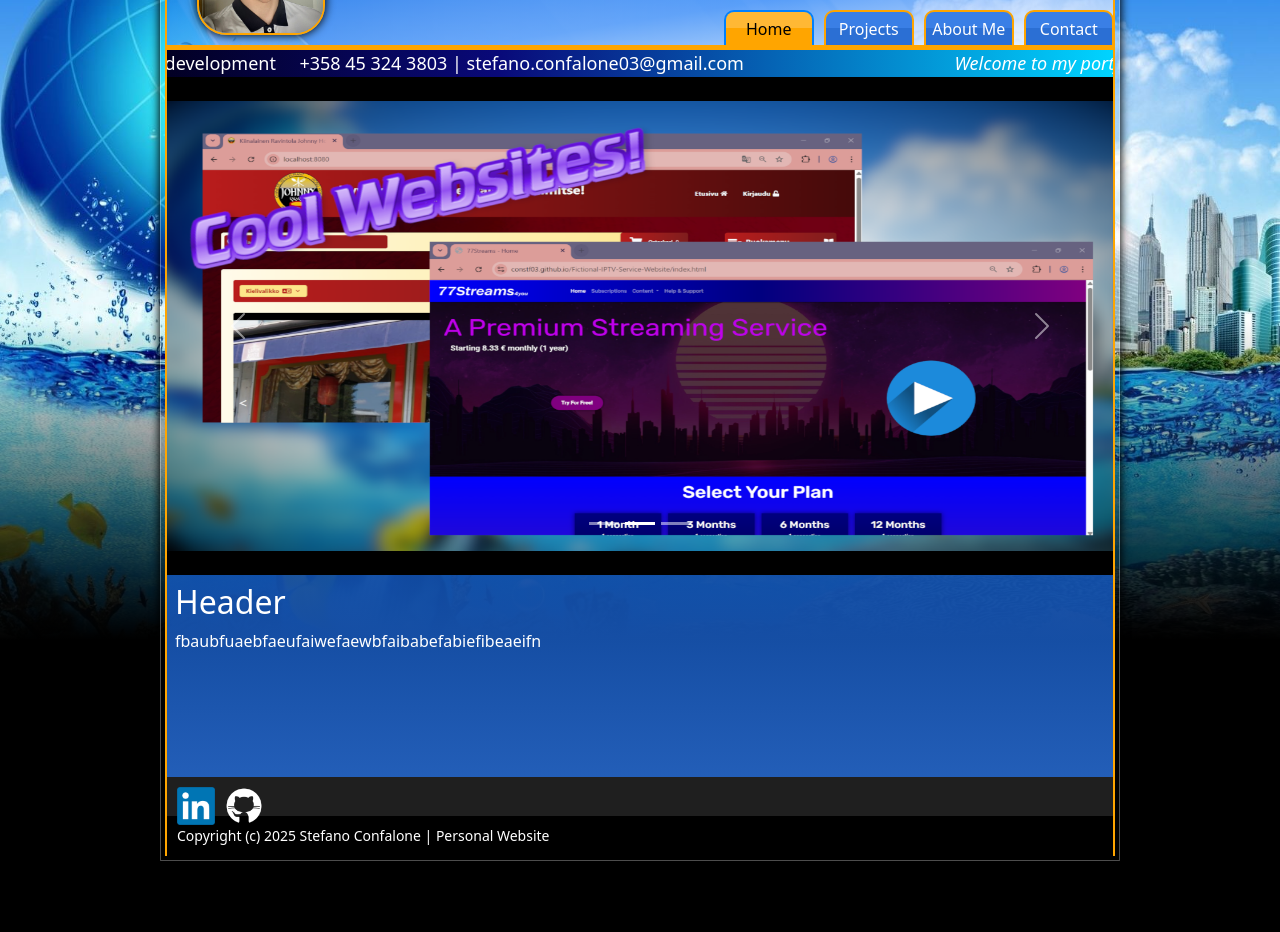
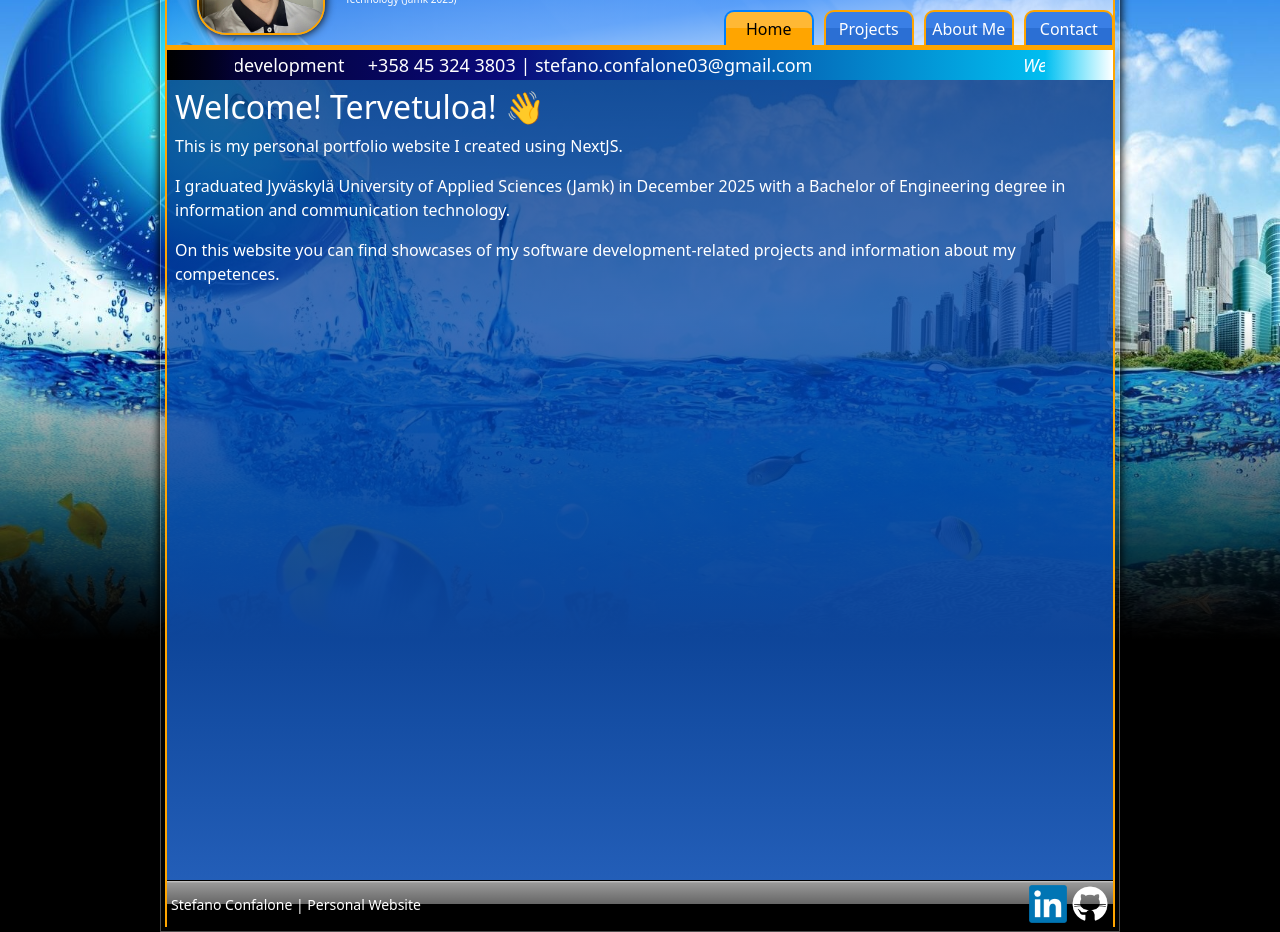
Before and after one commit to constf03/Portfolio-V3, a Next.js app in the folder src/: page / in a window 1280 px wide. Shown: the part 160-1092 px from the top of the page. Before the commit the page ends 1021 px from the top, so only its background shows below. Built offline with nearby package versions, Linux system fonts and the light colour scheme.

Commit message:
update files

```diff
--- a/src/app/contact/layout.tsx
+++ b/src/app/contact/layout.tsx
@@ -15,8 +15,8 @@
 });
 
 export const metadata: Metadata = {
-  title: "Confalone Stefano's Portfolio - Contact",
-  description: "Find my contact information here.",
+  title: "Contact - Stefano Confalone Sofware Development Portfolio",
+  description: "Software pevelopment portfolio contact page.",
 };
 
 export default function RootLayout({
--- a/src/app/layout.tsx
+++ b/src/app/layout.tsx
@@ -16,7 +16,7 @@
 
 export const metadata: Metadata = {
   title: "Home - Stefano Confalone Sofware Development Portfolio",
-  description: "Software pevelopment portfolio home page",
+  description: "Software pevelopment portfolio home page.",
 };
 
 export default function RootLayout({
--- a/src/app/page.tsx
+++ b/src/app/page.tsx
@@ -18,6 +18,7 @@
           <UnderNavBar />
           <MarqueeBanner />
           <Content>
+            {/*
             <div
               style={{ width: "100%", height: 24, backgroundColor: "black" }}
             ></div>
@@ -26,9 +27,23 @@
               style={{ width: "100%", height: 24, backgroundColor: "black" }}
             ></div>
             <div></div>
+            */}
             <section style={{ marginBottom: "100px", padding: "8px" }}>
-              <h2>Header</h2>
-              <p>fbaubfuaebfaeufaiwefaewbfaibabefabiefibeaeifn</p>
+              <h2>Welcome! Tervetuloa! &#128075;</h2>
+              <p>
+                This is my personal portfolio website I created using NextJS.
+              </p>
+              <p>
+                I graduated Jyväskylä University of Applied Sciences (Jamk) in
+                December 2025 with a Bachelor of Engineering degree in
+                information and communication technology.
+              </p>
+              <p>
+                On this website you can find showcases of my software
+                development-related projects and information about my
+                competences.
+              </p>
+              <p></p>
             </section>
           </Content>
           <Footer />
--- a/src/components/Banner/Banner.tsx
+++ b/src/components/Banner/Banner.tsx
@@ -16,7 +16,8 @@
             className={styles.portrait}
             width={128}
             height={128}
-            alt="..."
+            alt="Stefano Confalone"
+            loading="lazy"
           />
           <div style={{ display: "flex", flexDirection: "column" }}>
             <h2 className={styles.name_tag}>
@@ -25,7 +26,10 @@
             <span>
               <i>My Software Development Portfolio</i>
             </span>
-            <small>Bachelor of Engineering (JAMK 2025)</small>
+            <span style={{ fontSize: "10px" }}>
+              Bachelor of Engineering, Information and Communication Technology
+              (Jamk 2025)
+            </span>
           </div>
         </div>
         <div className={styles.nav_wrapper}>{children}</div>
--- a/src/components/Content/Content.module.css
+++ b/src/components/Content/Content.module.css
@@ -3,10 +3,5 @@
   flex-direction: column;
   background: var(--content-bg);
   color: white;
+  min-height: 100vh;
 }
-
-@media only screen and (min-width: 1800px) {
-  .container_content {
-    min-height: 100vh;
-  }
-}
--- a/src/components/Footer/Footer.module.css
+++ b/src/components/Footer/Footer.module.css
@@ -1,9 +1,11 @@
 .footer {
   display: flex;
-  flex-direction: column;
-  padding: 10px;
+  align-items: center;
+  justify-content: space-between;
+  padding: 4px;
   color: white;
-  background: var(--dual-dark);
+  background: var(--footer-bg);
+  border-top: 1.5px solid black;
   position: relative;
   width: 100%;
   bottom: 0;
@@ -11,7 +13,7 @@
 
 .footer_links {
   display: flex;
-  gap: 10px;
+  gap: 4px;
 }
 
 .copyright_tag {
--- a/src/components/Footer/Footer.tsx
+++ b/src/components/Footer/Footer.tsx
@@ -8,6 +8,9 @@
 export default function Footer() {
   return (
     <div className={styles.footer}>
+      <small className={styles.copyright_tag}>
+        Stefano Confalone | Personal Website
+      </small>
       <div className={styles.footer_links}>
         <Link
           href="https://www.linkedin.com/in/stefano-confalone-a0ba352a7/"
@@ -19,9 +22,6 @@
           <Image src={logo_github} width={38} height={38} alt="" />
         </Link>
       </div>
-      <small className={styles.copyright_tag}>
-        Copyright (c) 2025 Stefano Confalone | Personal Website
-      </small>
     </div>
   );
 }
--- a/src/components/MarqueeBanner/MarqueeBanner.module.css
+++ b/src/components/MarqueeBanner/MarqueeBanner.module.css
@@ -1,5 +1,6 @@
-.banner_container {
+.marquee_container {
   background: var(--marquee-bg);
+  height: 30px;
   color: white;
   display: flex;
   align-items: center;
@@ -7,3 +8,17 @@
   white-space: pre-wrap;
   font-size: large;
 }
+
+.marquee_fade_left {
+  width: 80px;
+  height: 100%;
+  place-self: start;
+  background: linear-gradient(to right, black, transparent);
+}
+
+.marquee_fade_right {
+  width: 80px;
+  height: 100%;
+  place-self: end;
+  background: linear-gradient(to left, white, transparent);
+}
--- a/src/components/MarqueeBanner/MarqueeBanner.tsx
+++ b/src/components/MarqueeBanner/MarqueeBanner.tsx
@@ -4,7 +4,8 @@
 
 export default function MarqueeBanner() {
   return (
-    <div className={styles.banner_container}>
+    <div className={styles.marquee_container}>
+      <div className={styles.marquee_fade_left}></div>
       <Marquee speed={80}>
         <span>
           <i>Welcome to my portfolio!</i>
@@ -15,6 +16,7 @@
         <span>+358 45 324 3803 | stefano.confalone03@gmail.com</span>
         {/* prettier-ignore */ "                                             "}
       </Marquee>
+      <div className={styles.marquee_fade_right}></div>
     </div>
   );
 }
--- a/src/styles/colors.css
+++ b/src/styles/colors.css
@@ -20,7 +20,15 @@
     rgba(9, 9, 121, 1) 35%,
     rgba(0, 212, 255, 1) 100%
   );
-  --dual-dark: linear-gradient(to bottom, #1f1f1f 50%, #000000 50%);
+  --footer-bg: linear-gradient(
+    to bottom,
+    rgba(255, 255, 255, 0.75) 0%,
+    rgba(255, 255, 255, 0.75) 2%,
+    rgba(255, 255, 255, 0.6) 4%,
+    rgba(255, 255, 255, 0.4) 50%,
+    rgba(0, 0, 0, 0.4) 50%,
+    rgba(0, 0, 0, 0.4) 100%
+  );
   --dual-orange: linear-gradient(to bottom, rgb(255, 184, 53) 50%, orange 50%);
   --dual-orange-hover: linear-gradient(
     to bottom,
--- a/src/styles/globals.css
+++ b/src/styles/globals.css
@@ -54,9 +54,19 @@
   right: 0;
 }
 
+@keyframes fadeInOpacity {
+  0% {
+    opacity: 0;
+  }
+  100% {
+    opacity: 1;
+  }
+}
+
 .page-content {
   display: flex;
   flex-direction: column;
+  animation: fadeInOpacity 1s;
 }
 
 @media only screen and (min-width: 501px) {
```
Also changed, not shown: src/styles/anims.css (added, +12 -0 lines).
